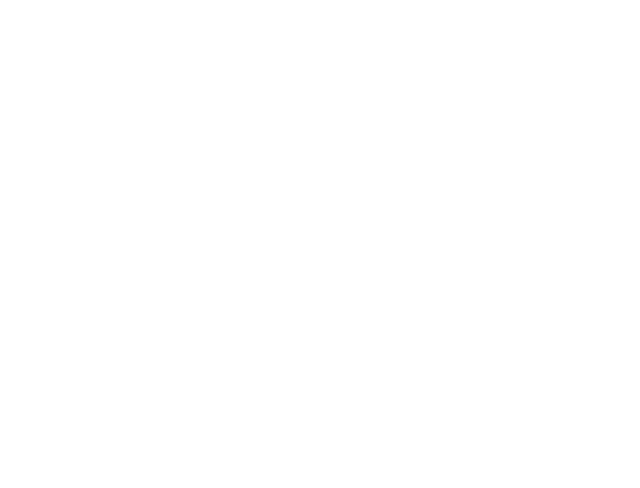
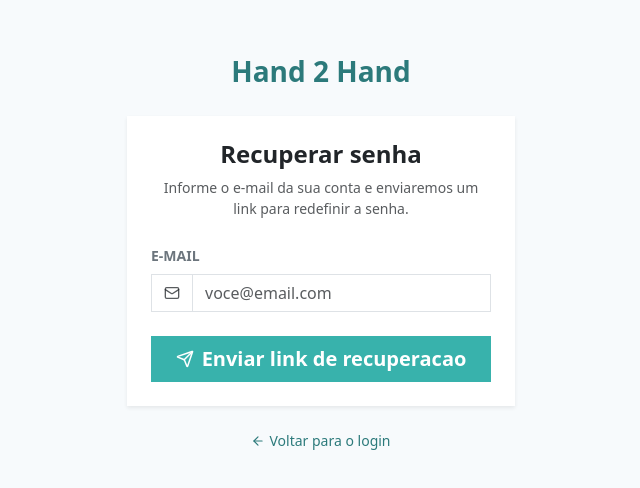
Before and after one commit to Moralisjohnson/umbrella-team, a React (Vite) app: page /esqueci-senha in a window 1280 px wide. Before the commit this address had no page. Shown: the part 148-636 px from the top of the page, without its empty margins (319-959 px from the left). Built offline with nearby package versions, Linux system fonts and the light colour scheme.

Commit message:
Adiciona tela de esqueci a senha
- src/pages/EsqueciSenha.jsx: formulario de e-mail com validacao e loading
- Estado de sucesso apos enviar (mock de API)
- Rota /esqueci-senha no App.jsx
- Corrige o link "Esqueci minha senha" do login (era href=#) para /esqueci-senha

```diff
--- a/src/App.jsx
+++ b/src/App.jsx
@@ -3,6 +3,7 @@ import HomePage from './pages/HomePage'
 import DetalhesAgendamento from './pages/DetalhesAgendamento'
 import Login from './pages/Login'
 import Cadastro from './pages/Cadastro'
+import EsqueciSenha from './pages/EsqueciSenha'
 import Busca from './pages/Busca'
 import Anunciar from './pages/Anunciar'
 
@@ -13,6 +14,7 @@ function App() {
       <Route path="/detalhes/:id" element={<DetalhesAgendamento />} />
       <Route path="/login" element={<Login />} />
       <Route path="/cadastro" element={<Cadastro />} />
+      <Route path="/esqueci-senha" element={<EsqueciSenha />} />
       <Route path="/busca" element={<Busca />} />
       <Route path="/anunciar" element={<Anunciar />} />
     </Routes>
--- /dev/null
+++ b/src/pages/EsqueciSenha.jsx
@@ -0,0 +1,154 @@
+import React, { useState } from "react";
+import { Link } from "react-router-dom";
+import "bootstrap/dist/css/bootstrap.min.css";
+import { Mail, ArrowLeft, Send } from "lucide-react";
+
+// Formato basico de e-mail: algo@algo.algo (sem espacos).
+const EMAIL_REGEX = /^[^\s@]+@[^\s@]+\.[^\s@]+$/;
+
+const EsqueciSenha = () => {
+  const [email, setEmail] = useState("");
+  const [tentouEnviar, setTentouEnviar] = useState(false);
+  const [carregando, setCarregando] = useState(false);
+  const [enviado, setEnviado] = useState(false);
+
+  const emailVazio = tentouEnviar && email.trim() === "";
+  const emailFormatoInvalido =
+    tentouEnviar && email.trim() !== "" && !EMAIL_REGEX.test(email.trim());
+  const emailInvalido = emailVazio || emailFormatoInvalido;
+
+  const handleSubmit = (e) => {
+    e.preventDefault();
+    setTentouEnviar(true);
+
+    if (email.trim() === "" || !EMAIL_REGEX.test(email.trim())) {
+      return;
+    }
+
+    // Simulacao de chamada a API (substituir pelo envio real do e-mail).
+    setCarregando(true);
+    setTimeout(() => {
+      setCarregando(false);
+      setEnviado(true);
+      console.log("Pedido de recuperacao para:", email);
+    }, 1200);
+  };
+
+  return (
+    <div
+      className="min-vh-100 d-flex align-items-center justify-content-center font-sans text-dark"
+      style={{ backgroundColor: "#f7fafc" }}
+    >
+      <style>{`
+        .text-aqua { color: #2c7a7b !important; }
+        .btn-aqua { background-color: #38b2ac; color: white; border: none; }
+        .btn-aqua:hover { background-color: #319795; color: white; }
+        .recuperar-card { width: 100%; max-width: 420px; }
+      `}</style>
+
+      <div className="recuperar-card px-3">
+        {/* Marca */}
+        <div className="text-center mb-4">
+          <Link to="/" className="fs-3 fw-bold text-aqua text-decoration-none">
+            Hand 2 Hand
+          </Link>
+        </div>
+
+        <div className="card border-0 shadow-sm rounded-0 bg-white p-4">
+          <h1 className="h4 fw-bold text-dark mb-2 text-center">
+            Recuperar senha
+          </h1>
+          <p className="text-muted small text-center mb-4">
+            Informe o e-mail da sua conta e enviaremos um link para redefinir a
+            senha.
+          </p>
+
+          {enviado ? (
+            <div className="text-center">
+              <div
+                className="alert alert-success rounded-0 py-2 small"
+                role="alert"
+              >
+                Se existe uma conta com esse e-mail, enviamos um link de
+                recuperacao.
+              </div>
+              <Link
+                to="/login"
+                className="btn btn-aqua w-100 rounded-0 fw-semibold mt-2"
+              >
+                Voltar para o login
+              </Link>
+            </div>
+          ) : (
+            <form onSubmit={handleSubmit} noValidate>
+              <div className="mb-4">
+                <label
+                  htmlFor="email"
+                  className="form-label small fw-bold text-secondary"
+                >
+                  E-MAIL
+                </label>
+                <div className="input-group">
+                  <span className="input-group-text bg-white rounded-0 text-muted">
+                    <Mail size={16} />
+                  </span>
+                  <input
+                    id="email"
+                    type="email"
+                    autoComplete="email"
+                    className={`form-control rounded-0 shadow-none ${
+                      emailInvalido ? "is-invalid" : ""
+                    }`}
+                    placeholder="voce@email.com"
+                    value={email}
+                    onChange={(e) => setEmail(e.target.value)}
+                    aria-invalid={emailInvalido}
+                    aria-describedby={emailInvalido ? "email-erro" : undefined}
+                  />
+                </div>
+                {emailInvalido && (
+                  <div className="text-danger small mt-1" id="email-erro">
+                    {emailVazio
+                      ? "Informe o seu e-mail."
+                      : "Formato de e-mail invalido."}
+                  </div>
+                )}
+              </div>
+
+              <button
+                type="submit"
+                disabled={carregando}
+                className="btn btn-aqua btn-lg w-100 rounded-0 fw-semibold d-flex align-items-center justify-content-center gap-2"
+              >
+                {carregando ? (
+                  <>
+                    <span
+                      className="spinner-border spinner-border-sm"
+                      aria-hidden="true"
+                    ></span>
+                    Enviando...
+                  </>
+                ) : (
+                  <>
+                    <Send size={18} /> Enviar link de recuperacao
+                  </>
+                )}
+              </button>
+            </form>
+          )}
+        </div>
+
+        <p className="text-center mt-4 mb-0">
+          <Link
+            to="/login"
+            className="text-aqua text-decoration-none small d-inline-flex align-items-center gap-1"
+          >
+            <ArrowLeft size={14} /> Voltar para o login
+          </Link>
+        </p>
+      </div>
+    </div>
+  );
+};
+
+export default EsqueciSenha;
--- a/src/pages/Login.jsx
+++ b/src/pages/Login.jsx
@@ -182,12 +182,12 @@ const Login = () => {
 
             {/* Esqueci a senha */}
             <div className="text-end mb-4">
-              <a
-                href="#"
+              <Link
+                to="/esqueci-senha"
                 className="small text-aqua text-decoration-none fw-medium"
               >
                 Esqueci minha senha
-              </a>
+              </Link>
             </div>
 
             {/* Botão principal */}
```
